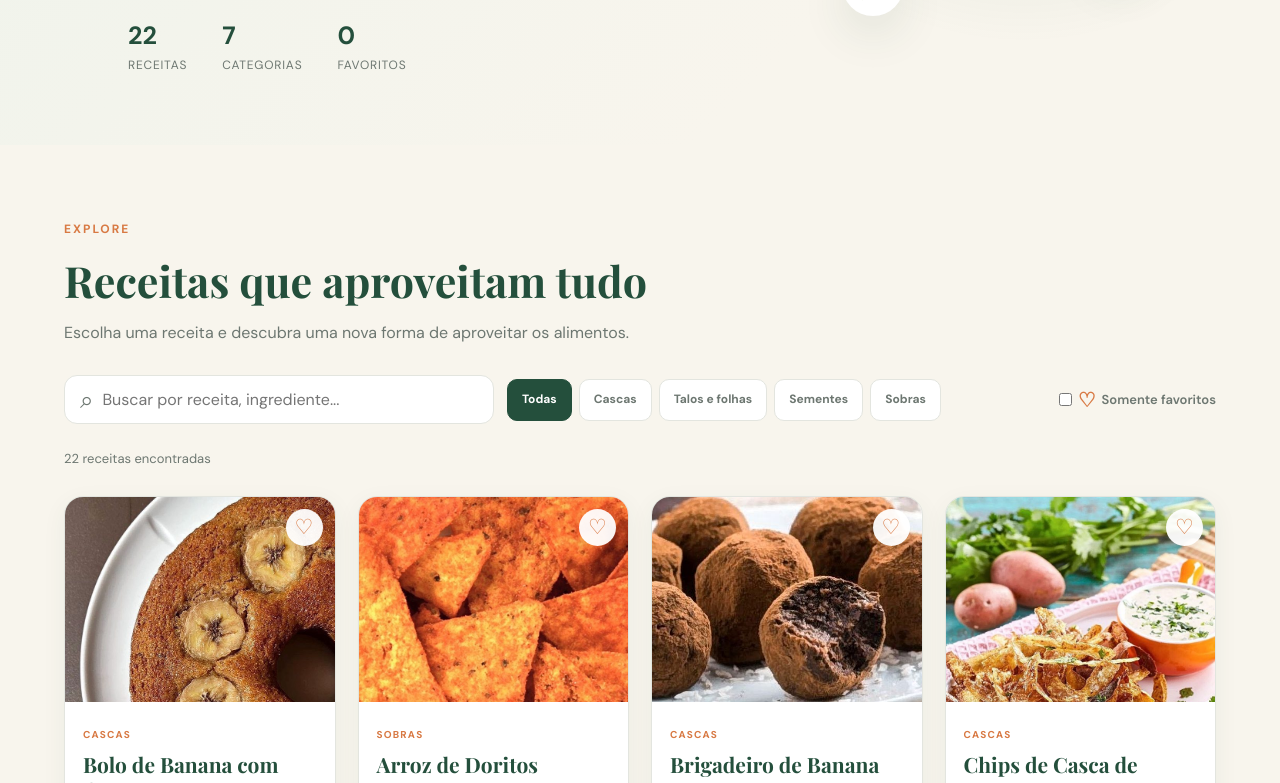
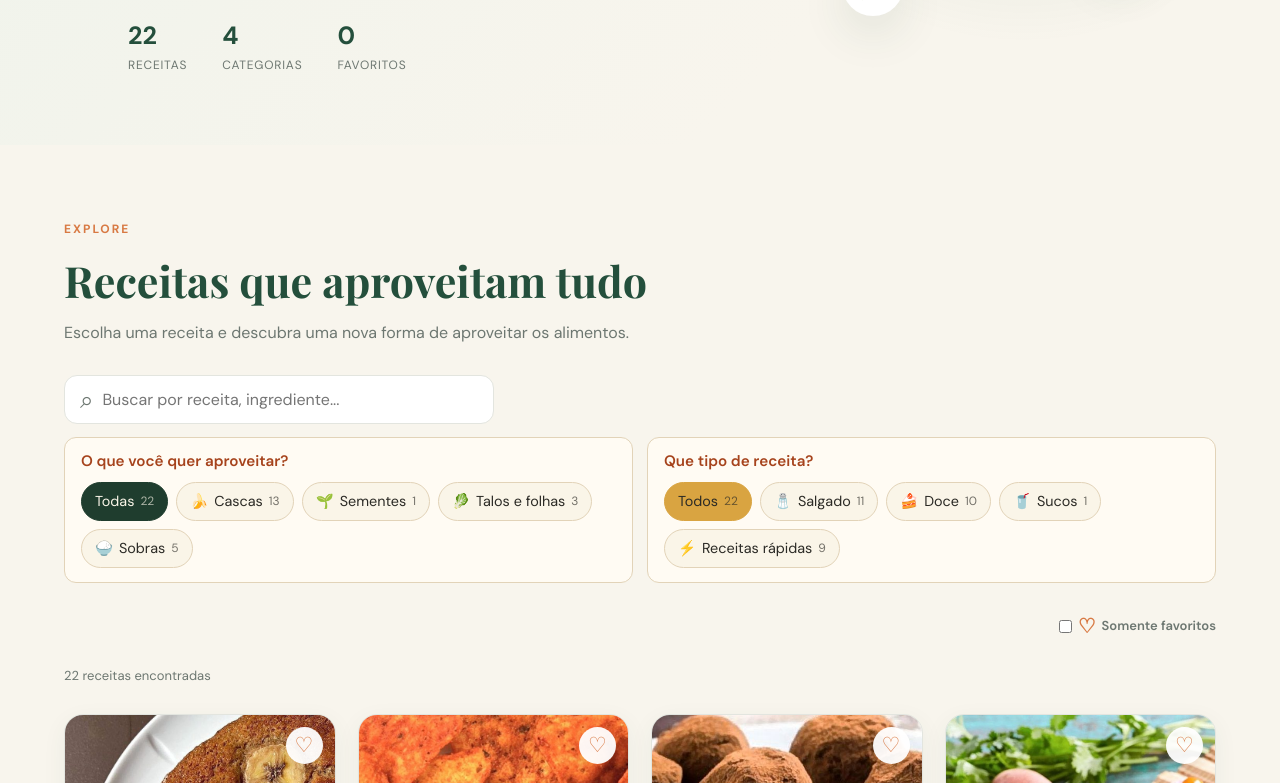
Before and after one commit to gloriadurval/gloriadurval, a plain HTML site: page catalogo.html in a window 1280 px wide. Shown: the part 481-1264 px from the top of the page. Drawn offline with nearby package versions, Linux system fonts and the light colour scheme.

Commit message:
Add files via upload

```diff
--- a/catalogo.html
+++ b/catalogo.html
@@ -6,6 +6,7 @@
 <meta name="description" content="Catálogo digital de receitas para aproveitar melhor os alimentos.">
 <title>Prato Limpo | Catálogo</title>
 <link rel="stylesheet" href="style-catalogo.css">
+<link rel="stylesheet" href="filtros-grupos.css">
 </head>
 <body>
 
@@ -52,12 +53,15 @@
 
   <div class="controles">
     <div class="campo-busca"><span>⌕</span><input id="busca" type="search" placeholder="Buscar por receita, ingrediente..."></div>
-    <div class="filtros" id="filtros">
-      <button class="filtro ativo" data-categoria="todos">Todas</button>
-      <button class="filtro" data-categoria="cascas">Cascas</button>
-      <button class="filtro" data-categoria="talos">Talos e folhas</button>
-      <button class="filtro" data-categoria="sementes">Sementes</button>
-      <button class="filtro" data-categoria="sobras">Sobras</button>
+    <div class="filtros-grupos" id="filtros">
+      <section class="grupo-filtro">
+        <h3 class="grupo-titulo">O que você quer aproveitar?</h3>
+        <div class="chips" id="chips-parte"></div>
+      </section>
+      <section class="grupo-filtro">
+        <h3 class="grupo-titulo">Que tipo de receita?</h3>
+        <div class="chips" id="chips-tipo"></div>
+      </section>
     </div>
     <label class="favoritos-toggle"><input type="checkbox" id="mostrarFavoritos"> <span>♡</span> Somente favoritos</label>
   </div>
--- /dev/null
+++ b/filtros-grupos.css
@@ -0,0 +1,17 @@
+/* Filtros em dois grupos — adicione depois do style-catalogo.css */
+.filtros-grupos{
+  --fg-verde:#1f3d2e; --fg-oliva:#7d8f5c; --fg-terracota:#a6431c; --fg-mostarda:#d9a441;
+  --fg-fundo:#faf5e8; --fg-card:#fffbf3; --fg-texto:#2b2a25; --fg-linha:#e2d3b8;
+  display:grid; grid-template-columns:1fr 1fr; gap:14px; width:100%; margin:0 0 14px;
+}
+.grupo-filtro{background:var(--fg-card);border:1px solid var(--fg-linha);border-radius:12px;padding:14px 16px}
+.grupo-filtro .grupo-titulo{font-family:inherit;font-size:.95rem;font-weight:600;line-height:1.3;margin:0 0 10px;color:var(--fg-terracota)}
+.chips{display:flex;flex-wrap:wrap;gap:8px}
+.chip{font:inherit;font-size:.9rem;color:var(--fg-texto);background:var(--fg-fundo);border:1px solid var(--fg-linha);border-radius:999px;padding:7px 13px;cursor:pointer;display:inline-flex;gap:6px;align-items:center}
+.chip small{opacity:.65;font-size:.75rem}
+.chip:hover{border-color:var(--fg-oliva)}
+.chip:focus-visible{outline:2px solid var(--fg-terracota);outline-offset:2px}
+.chip[data-grupo="parte"][aria-pressed="true"]{background:var(--fg-verde);color:#faf5e8;border-color:var(--fg-verde)}
+.chip[data-grupo="tipo"][aria-pressed="true"]{background:var(--fg-mostarda);color:var(--fg-texto);border-color:var(--fg-mostarda)}
+.chip.rapida[aria-pressed="true"]{background:var(--fg-terracota);color:#fff;border-color:var(--fg-terracota)}
+@media (max-width:820px){.filtros-grupos{grid-template-columns:1fr}}
--- a/script.js
+++ b/script.js
@@ -24,7 +24,7 @@ const receitas = [
 ]
 
 
-let categoriaAtual="todos", termoAtual="", somenteFavoritos=false, receitaAtual=null;
+let parteAtual="todos", tipoAtual="todos", termoAtual="", somenteFavoritos=false, receitaAtual=null;
 const favoritos=new Set(JSON.parse(localStorage.getItem("pratoLimpoFavoritos")||"[]").map(Number));
 const grid=document.getElementById("gridReceitas"), busca=document.getElementById("busca");
 const filtros=document.getElementById("filtros"), mostrarFavoritos=document.getElementById("mostrarFavoritos");
@@ -32,11 +32,35 @@ const resultadoTexto=document.getElementById("resultadoTexto"), limparFiltros=do
 const semResultados=document.getElementById("semResultados"), modalFundo=document.getElementById("modalFundo");
 const favoritoModal=document.getElementById("favoritoModal");
 
+/* ===== Filtros em dois grupos: parte do alimento + tipo de receita ===== */
+const PARTES=[["todos","Todas",""],["cascas","Cascas","🍌"],["sementes","Sementes","🌱"],["talos","Talos e folhas","🥬"],["sobras","Sobras","🍚"]];
+const TIPOS=[["todos","Todos",""],["salgado","Salgado","🧂"],["doce","Doce","🍰"],["suco","Sucos","🥤"],["rapida","Receitas rápidas","⚡"]];
+// Tipo de cada receita (id -> tipo). Receitas novas podem ter o campo tipo:"doce" direto no objeto.
+const TIPO_POR_ID={1:"doce",2:"salgado",3:"doce",4:"salgado",5:"salgado",6:"salgado",7:"doce",8:"doce",9:"doce",10:"doce",11:"doce",12:"salgado",13:"salgado",14:"salgado",15:"doce",16:"salgado",17:"doce",18:"salgado",19:"doce",20:"suco",21:"salgado",22:"salgado"};
+const TEMPO_RAPIDO=20; // minutos
+
+// Padroniza os valores de categoria (cascas, casca, Sobras, talos e folhas...)
+function parteDe(r){const c=(r.categoria||"").toLowerCase().trim();return c.startsWith("casca")?"cascas":c.startsWith("talo")?"talos":c.startsWith("semente")?"sementes":c.startsWith("sobra")?"sobras":c}
+function tiposDe(r){const base=r.tipo||TIPO_POR_ID[r.id];const t=base?[].concat(base):[];if(parseInt(r.tempo)<=TEMPO_RAPIDO)t.push("rapida");return t}
+function bate(r,ignorar){
+ const termo=termoAtual.trim().toLowerCase();
+ const texto=[r.titulo,r.descricao,r.categoriaTexto,r.aproveitamento,...r.ingredientes].join(" ").toLowerCase();
+ return (ignorar==="parte"||parteAtual==="todos"||parteDe(r)===parteAtual)
+  &&(ignorar==="tipo"||tipoAtual==="todos"||tiposDe(r).includes(tipoAtual))
+  &&(!termo||texto.includes(termo))&&(!somenteFavoritos||favoritos.has(r.id));
+}
+function desenharChips(grupo,lista,atual){
+ document.getElementById("chips-"+grupo).innerHTML=lista.map(([v,nome,icone])=>{
+  const q=receitas.filter(r=>bate(r,grupo)&&(v==="todos"||(grupo==="parte"?parteDe(r)===v:tiposDe(r).includes(v)))).length;
+  return `<button type="button" class="chip${v==="rapida"?" rapida":""}" data-grupo="${grupo}" data-valor="${v}" aria-pressed="${atual===v}">${icone?`<span aria-hidden="true">${icone}</span>`:""}${nome}<small>${q}</small></button>`;
+ }).join("");
+}
+
 
 function salvar(){localStorage.setItem("pratoLimpoFavoritos",JSON.stringify([...favoritos]))}
 function estatisticas(){
  document.getElementById("totalReceitas").textContent=receitas.length;
- document.getElementById("totalCategorias").textContent=new Set(receitas.map(r=>r.categoria)).size;
+ document.getElementById("totalCategorias").textContent=new Set(receitas.map(parteDe)).size;
  document.getElementById("totalFavoritos").textContent=favoritos.size;
 }
 function card(r){
@@ -52,20 +76,14 @@ function card(r){
  <div class="card-rodape"><div class="card-dados"><span>⏱ ${r.tempo}</span><span>♻ ${r.aproveitamento}</span></div>
  <button class="ver-receita" data-receita="${r.id}">Ver receita</button></div></div></article>`;
 }
-function filtrar(){
- const termo=termoAtual.trim().toLowerCase();
- return receitas.filter(r=>{
-  const cat=categoriaAtual==="todos"||r.categoria===categoriaAtual;
-  const texto=[r.titulo,r.descricao,r.categoriaTexto,r.aproveitamento,...r.ingredientes].join(" ").toLowerCase();
-  return cat&&(!termo||texto.includes(termo))&&(!somenteFavoritos||favoritos.has(r.id));
- });
-}
+function filtrar(){return receitas.filter(r=>bate(r))}
 function render(){
  const lista=filtrar();
  grid.innerHTML=lista.map(card).join("");
+ desenharChips("parte",PARTES,parteAtual); desenharChips("tipo",TIPOS,tipoAtual);
  semResultados.style.display=lista.length?"none":"block";
  resultadoTexto.textContent=lista.length?`${lista.length} ${lista.length===1?"receita encontrada":"receitas encontradas"}`:"Nenhuma receita encontrada";
- const tem=categoriaAtual!=="todos"||termoAtual.trim()||somenteFavoritos;
+ const tem=parteAtual!=="todos"||tipoAtual!=="todos"||termoAtual.trim()||somenteFavoritos;
  limparFiltros.style.display=tem?"block":"none"; estatisticas();
 }
 function abrir(id){
@@ -87,9 +105,9 @@ function alternar(id){favoritos.has(id)?favoritos.delete(id):favoritos.add(id);s
 function fechar(){modalFundo.classList.remove("aberto");document.body.style.overflow="";receitaAtual=null}
 
 busca.addEventListener("input",e=>{termoAtual=e.target.value;render()});
-filtros.addEventListener("click",e=>{const b=e.target.closest(".filtro");if(!b)return;document.querySelectorAll(".filtro").forEach(x=>x.classList.remove("ativo"));b.classList.add("ativo");categoriaAtual=b.dataset.categoria;render()});
+filtros.addEventListener("click",e=>{const b=e.target.closest(".chip");if(!b)return;if(b.dataset.grupo==="parte")parteAtual=b.dataset.valor;else tipoAtual=b.dataset.valor;render()});
 mostrarFavoritos.addEventListener("change",e=>{somenteFavoritos=e.target.checked;render()});
-limparFiltros.addEventListener("click",()=>{categoriaAtual="todos";termoAtual="";somenteFavoritos=false;busca.value="";mostrarFavoritos.checked=false;document.querySelectorAll(".filtro").forEach(x=>x.classList.remove("ativo"));document.querySelector('[data-categoria="todos"]').classList.add("ativo");render()});
+limparFiltros.addEventListener("click",()=>{parteAtual="todos";tipoAtual="todos";termoAtual="";somenteFavoritos=false;busca.value="";mostrarFavoritos.checked=false;render()});
 grid.addEventListener("click",e=>{const f=e.target.closest("[data-favorito]");if(f){alternar(Number(f.dataset.favorito));return}const r=e.target.closest("[data-receita]");if(r)abrir(Number(r.dataset.receita))});
 document.getElementById("fecharModal").addEventListener("click",fechar);
 modalFundo.addEventListener("click",e=>{if(e.target===modalFundo)fechar()});
```
